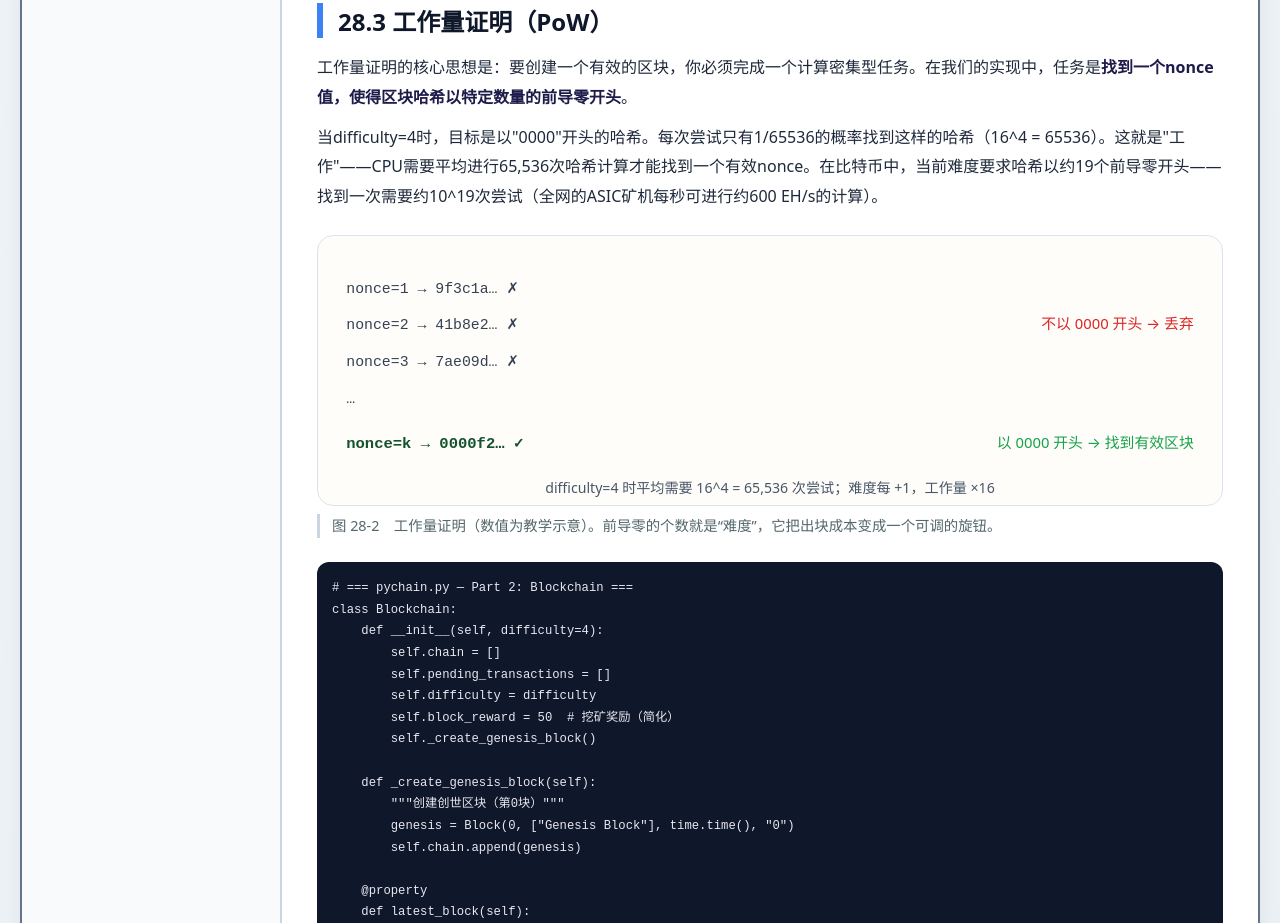
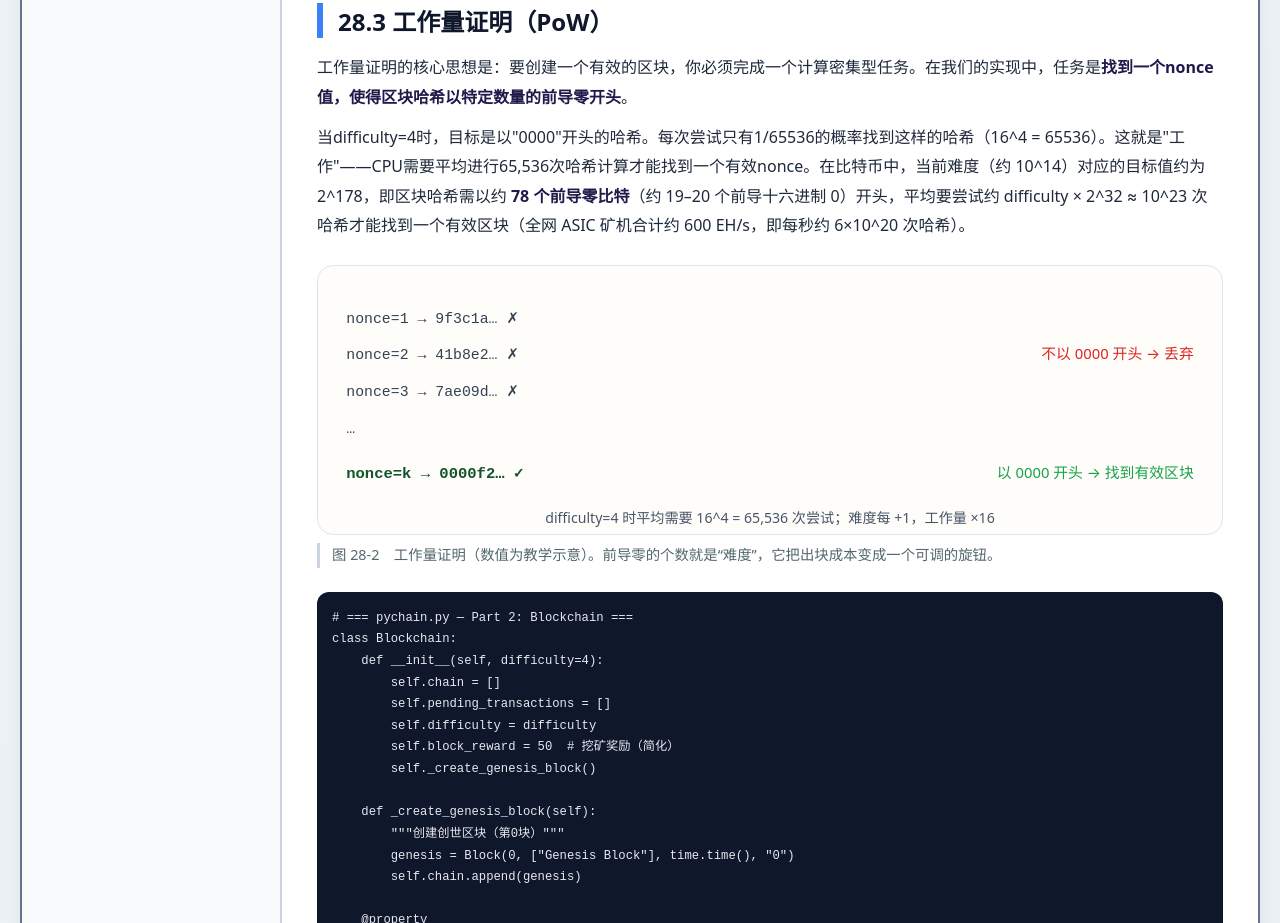
Before and after one commit to 1998x-stack/cryptocurrency-tutorial, a plain HTML site: page 28.html in a window 1280 px wide. Shown: the part 2038-2961 px from the top of the page. Drawn offline with Linux system fonts and the light colour scheme.

Commit message:
fix(cryptocurrency-tutorial): correct proof-of-work leading-zero-bit and attempt-count magnitudes in chapters 11 and 28

```diff
--- a/28.html
+++ b/28.html
@@ -141,7 +141,7 @@ class Block:
 
 <p>工作量证明的核心思想是：要创建一个有效的区块，你必须完成一个计算密集型任务。在我们的实现中，任务是<strong>找到一个nonce值，使得区块哈希以特定数量的前导零开头</strong>。</p>
 
-<p>当difficulty=4时，目标是以"0000"开头的哈希。每次尝试只有1/65536的概率找到这样的哈希（16^4 = 65536）。这就是"工作"——CPU需要平均进行65,536次哈希计算才能找到一个有效nonce。在比特币中，当前难度要求哈希以约19个前导零开头——找到一次需要约10^19次尝试（全网的ASIC矿机每秒可进行约600 EH/s的计算）。</p>
+<p>当difficulty=4时，目标是以"0000"开头的哈希。每次尝试只有1/65536的概率找到这样的哈希（16^4 = 65536）。这就是"工作"——CPU需要平均进行65,536次哈希计算才能找到一个有效nonce。在比特币中，当前难度（约 10^14）对应的目标值约为 2^178，即区块哈希需以约 <strong>78 个前导零比特</strong>（约 19–20 个前导十六进制 0）开头，平均要尝试约 difficulty × 2^32 ≈ 10^23 次哈希才能找到一个有效区块（全网 ASIC 矿机合计约 600 EH/s，即每秒约 6×10^20 次哈希）。</p>
 
 <figure class="article-figure">
 <svg role="img" viewBox="0 0 640 190" aria-labelledby="fig28pow-title fig28pow-desc">
```
Also changed, not shown: 11.html (+1 -1 lines).
